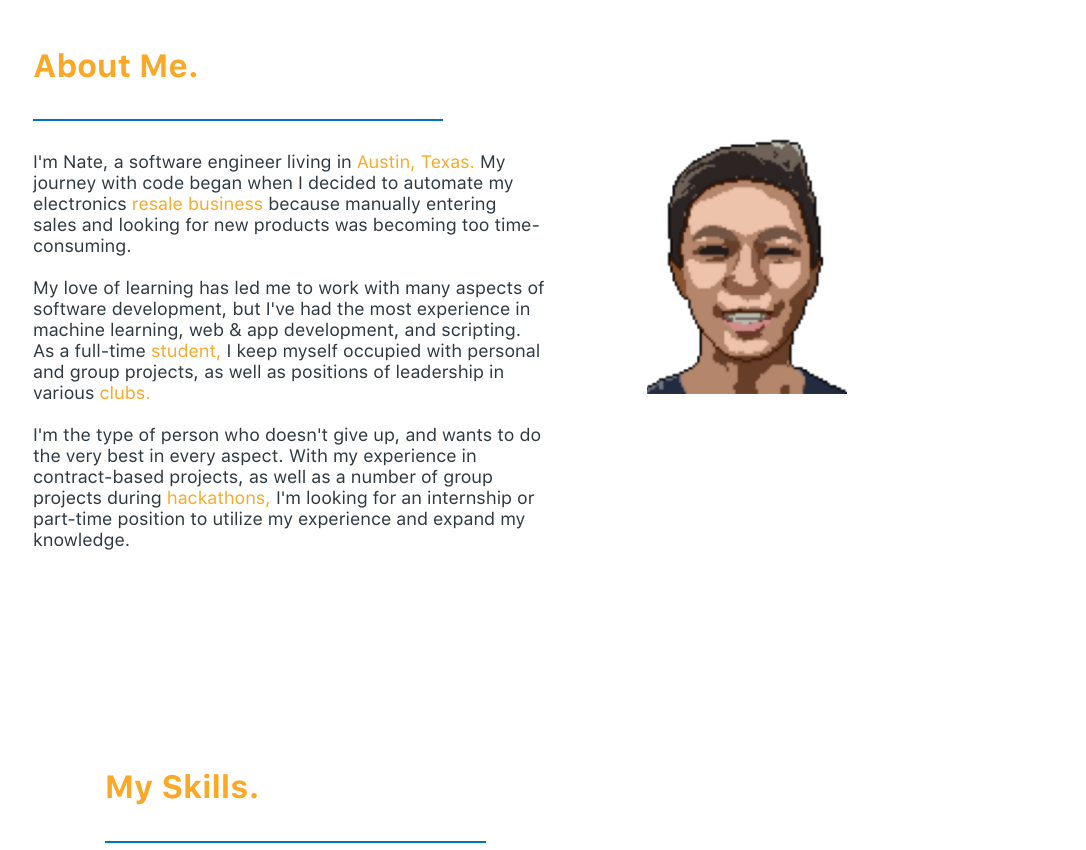
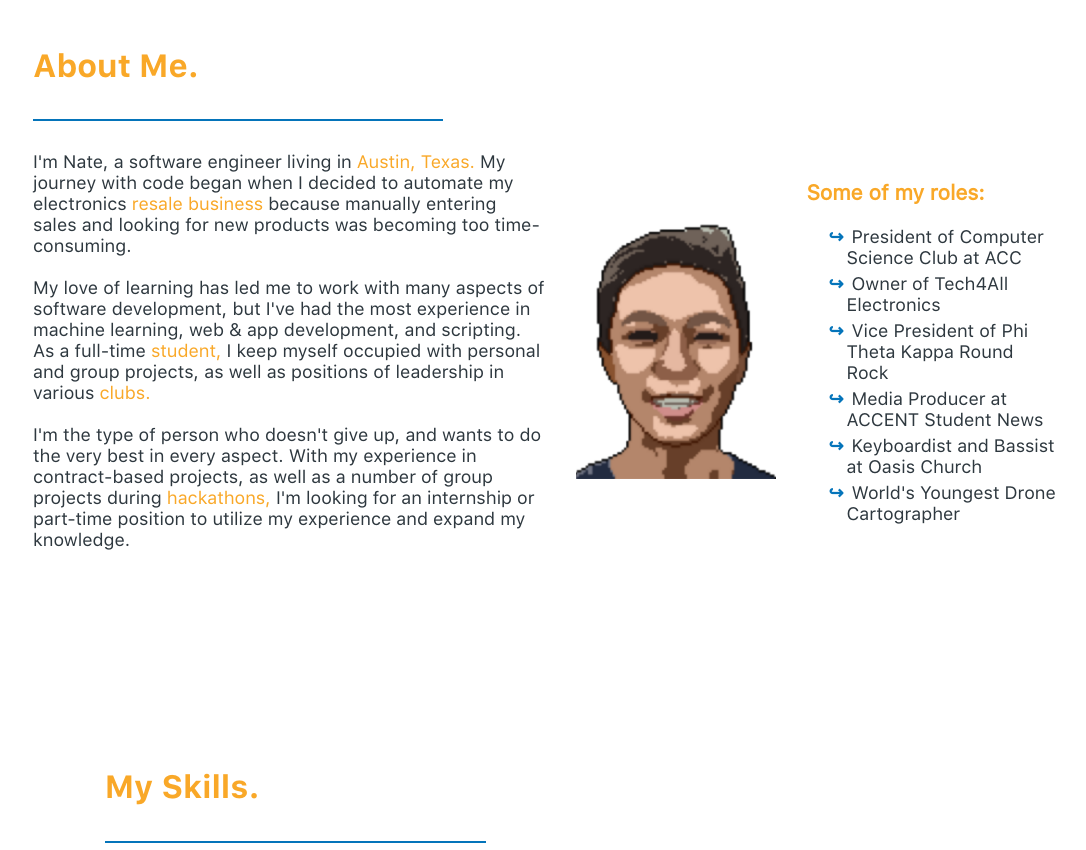
Before and after one commit to NathanMLu/MyPortfolio, a website built with Vite: page index.html in a window 1280 px wide. Shown: the part 920-1770 px from the top of the page, without its empty margins (95-1181 px from the left). Built offline with nearby package versions, Linux system fonts and the light colour scheme; files whose address does not match are found by name.

Commit message:
added roles

```diff
--- a/index.html
+++ b/index.html
@@ -125,6 +125,18 @@
                         <img src="/resources/imgs/pixelpfp.png" alt="Nate Lu" class="pixel">
                         <img src="/resources/imgs/pfp.png" alt="Nate Lu" class="pfp">
                     </div>
+                </div>
+
+                <div class = "iam">
+                    <h3>Some of my roles: </h3>
+                    <ul>
+                        <li>President of Computer Science Club at ACC</li>
+                        <li>Owner of Tech4All Electronics</li>
+                        <li>Vice President of Phi Theta Kappa Round Rock</li>
+                        <li>Media Producer at ACCENT Student News</li>
+                        <li>Keyboardist and Bassist at Oasis Church</li>
+                        <li>World's Youngest Drone Cartographer</li>
+                    </ul>
                 </div>
             </div>
         </div>
--- a/style.css
+++ b/style.css
@@ -196,16 +196,19 @@ input:checked + .slider:before {
 
 
 .about-wrapper {
+    position: relative;
     color: var(--dark-color);
     display: flex;
-    gap: 10%;
+    align-items: center;
+    gap: 3%;
+    font-family: sf_normal;
+    font-size: large;
 }
 
 .about-desc {
-    font-family: sf_normal;
     flex: 0 0 50%;
     justify-content: flex-start;
-    font-size: large;
+
 }
 
 .about-wrapper span {
@@ -259,9 +262,29 @@ details > summary::-webkit-details-marker {
     display: none;
 }
 
-.extra {
+.iam li {
+    padding: 0;
+    margin: 0 0 5px;
     color: var(--dark-color);
     font-family: sf_normal;
+}
+
+.iam h3 {
+    color: var(--highlight-one);
+}
+
+.iam ul {
+    list-style: none; /* Remove default bullets */
+}
+
+.iam ul li::before {
+    content: "\21AA";  /* Add content: \2022 is the CSS Code/unicode for a bullet */
+    color: var(--middle-color); /* Change the color */
+    font-weight: bold; /* If you want it to be bold */
+    display: inline-block; /* Needed to add space between the bullet and the text */
+    width: 1em; /* Also needed for space (tweak if needed) */
+    margin-left: -1em; /* Also needed for space (tweak if needed) */
+    padding-right: 5px;
 }
 
 /* SKILLS SECTION */
@@ -651,6 +674,10 @@ img.youtube {
 }
 
 @media only screen and (max-width: 800px) {
+    .iam {
+        display: none;
+    }
+
     .contact {
         width: 80%;
     }
@@ -661,6 +688,10 @@ img.youtube {
 }
 
 @media only screen and (max-width: 650px) {
+    .projects-grid {
+        grid-template-columns: repeat(2, 1fr);
+    }
+
     .container {
         grid-template-columns: repeat(3, 100px);
         grid-template-rows: repeat(8, 120px);
@@ -686,10 +717,6 @@ img.youtube {
 }
 
 @media only screen and (max-width: 540px) {
-
-    .projects-grid {
-        grid-template-columns: repeat(2, 1fr);
-    }
 
     .container {
         grid-template-columns: repeat(2, 100px);
```
